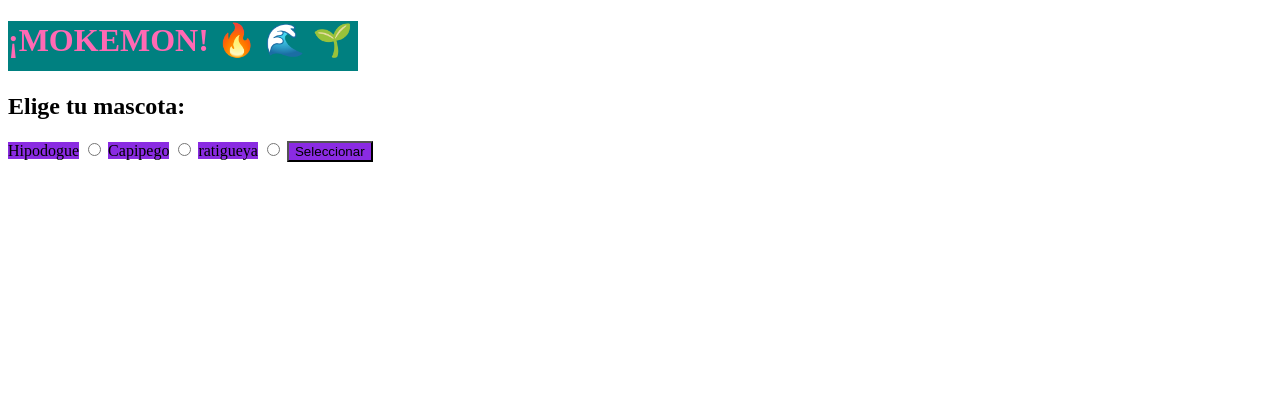
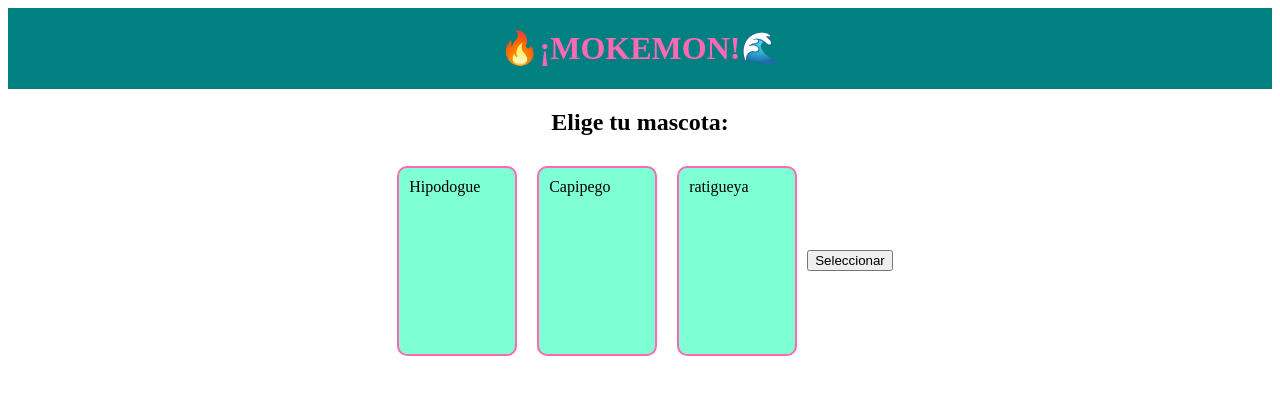
Before and after one commit to reymundofigueroa/mokepon, a plain HTML site: page mokemon.html in a window 1280 px wide. Drawn offline with Linux system fonts and the light colour scheme.

Commit message:
uso de propiedad flex en css

```diff
--- a/codigo_css/mokemon.css
+++ b/codigo_css/mokemon.css
@@ -1,27 +1,43 @@
-.titulo {
-    color: hotpink;
-    width: 350px;
-    height: 50px;
+#titulo {
+   display: flex;
+   color: hotpink;
     background-color:teal;
+    flex-direction: column;
+    justify-content: center;
+    align-items: center;
 }
 
- label {
-    background-color: blueviolet;
-    width: 350;
-    height: 50;
+#subEligeMascota{
+   display:flex;
+   flex-direction:row;
+   justify-content: center;
+   align-items: center;
+   flex-wrap: wrap;
+}
 
- }
 
- input {
-    background-color: blueviolet;
-    width: 350;
-    height: 50;
+#seleccionarMascota
+{
+   display:flex;
+   flex-direction:row;
+   justify-content: center;
+   align-items: center;
+}
 
- }
+.tarjetaMokepon
+{
+   width: 120px;
+   height: 190px;
+   background-color: aquamarine;
+   padding: 10px;
+   box-sizing: border-box;
+   justify-items: center;
+   margin: 10px;
+   border: 2px solid hotpink;
+   border-radius: 10px;
 
- button {
-    background-color: blueviolet;
-    width: 350;
-    height: 50;
+}
 
- }
+input{
+   display: none;
+}
--- a/codigo_js/codigo.js
+++ b/codigo_js/codigo.js
@@ -59,7 +59,10 @@ let inputHipodogue = document.getElementById("hipodogue")
 
 function seleccionarMascotaEnemigo(){
     let sectionSeleccionarMascota = document.getElementById("seleccionarMascota")
+    let sectionSubEligeMascota = document.getElementById("subEligeMascota")
+    sectionSubEligeMascota.style.display = "none"
     sectionSeleccionarMascota.style.display = "none"
+
 
     let mascotaAleatorio = aleatorio(1,3)
     let spanMascotaEnemigo = document.getElementById("mascotaEnemigo")
--- a/mokemon.html
+++ b/mokemon.html
@@ -8,18 +8,22 @@
     <link rel="stylesheet" href="./codigo_css/mokemon.css">
 </head>
 <body>
-    <h1 class="titulo">¡MOKEMON! 🔥 🌊 🌱</h1>
+    <div id="titulo">
+    <h1 >🔥¡MOKEMON!🌊</h1>
+    </div>
+
+    <section id="subEligeMascota"><h2>Elige tu mascota:<br></h2></section>
 
     <section id="seleccionarMascota">
-        <h2>Elige tu mascota:</h2>
 
-        <label for="hipodogue">Hipodogue</label>
+
+        <label class="tarjetaMokepon" for="hipodogue">Hipodogue</label>
         <input type="radio" name="mascota" id="hipodogue">
 
-        <label for="capipego">Capipego</label>
+        <label class="tarjetaMokepon" for="capipego">Capipego</label>
         <input type="radio" name="mascota" id="capipego">
 
-        <label for="ratigueya">ratigueya</label>
+        <label class="tarjetaMokepon" for="ratigueya">ratigueya</label>
         <input type="radio" name="mascota" id="ratigueya">
 
         <button id="botonMascota">Seleccionar</button>
```
